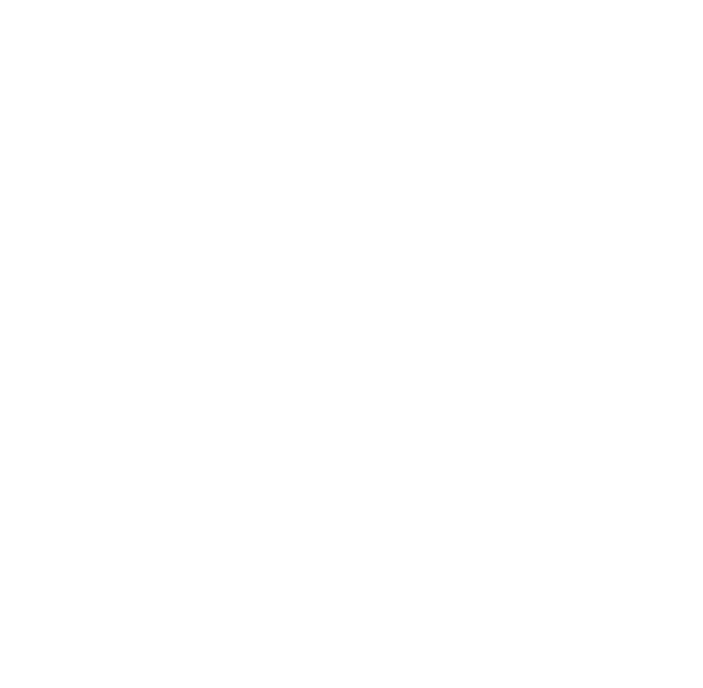
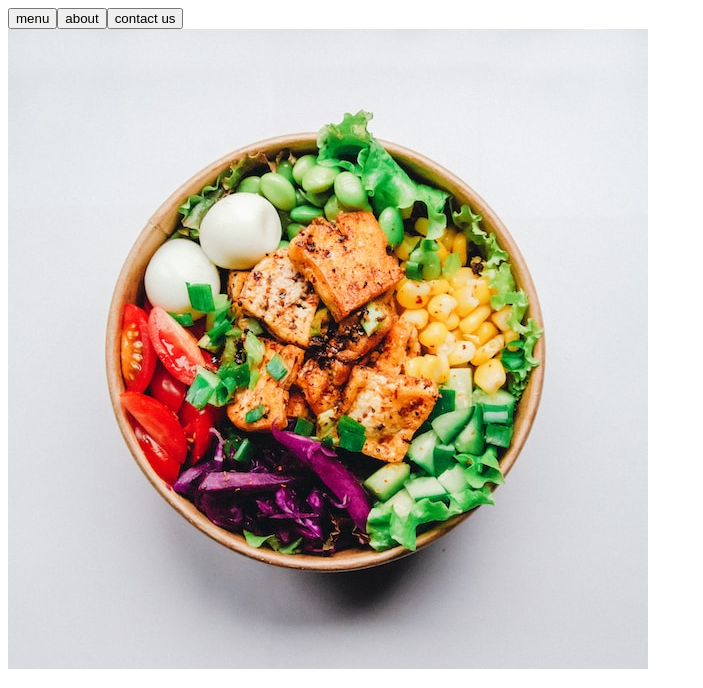
Before and after one commit to HasanZerak/Restaurant_page, a website built with webpack: page dist/index.html in a window 1280 px wide. Shown: the top 688 px of the page, without its empty margins (0-703 px from the left). Built offline with nearby package versions, Linux system fonts and the light colour scheme.

Commit message:
add initial page load file

```diff
--- a/src/index.js
+++ b/src/index.js
@@ -1 +1,4 @@
-console.log(`This message is being called from index.js`);
+// console.log(`This message is being called from index.js`);   // test
+import { initialPageLoad } from "./initial-pageload";
+
+initialPageLoad();
--- /dev/null
+++ b/src/initial-pageload.js
@@ -0,0 +1,55 @@
+export function initialPageLoad() {
+    const contentDiv = document.querySelector("#content");  // <div id = "content"></div>;
+
+    const header = document.createElement("div");   // creating header div.
+    contentDiv.appendChild(header); // append header to #content.
+
+    const headerHeading = document.createElement("h3"); // "" logo to be displayed in the top-left corner
+    headerHeading.textContent = `Cool Logo`; // add text content to headerHeading
+
+    const menu = document.createElement("button");  // nav bar button
+    menu.textContent = `menu`;  // add text content menu
+    header.appendChild(menu); // append menu header
+
+    const about = document.createElement("button"); // nav bar button
+    about.textContent = `about`;    // add text content to about
+    header.appendChild(about);  // append about to header
+
+    const contactUs = document.createElement("button"); // nav bar button
+    contactUs.textContent = `contact us`;   // add text content to contact button
+    header.appendChild(contactUs);  // append contact us to header
+
+    const middleContent = document.createElement("div");    // div for middle content, i.e. the content that is visible to the user.
+    contentDiv.appendChild(middleContent);  // append middleContent div to header
+
+    const mainDisplayContent = document.createElement("div");   // content that will be displayed on the left.
+    middleContent.appendChild(mainDisplayContent); // append the div to middle container
+
+    const foodImage = document.createElement("img");    // create an image.
+    foodImage.src = "../src/assets/food_bowl.jpg";  // fetch the image
+    foodImage.alt = `food image`;   //
+    mainDisplayContent.appendChild(foodImage);  // append image to the sub div
+
+    const mainDisplayContentHeading = document.createElement("h1"); // logo name for the main content
+    mainDisplayContentHeading.textContent = `Cool Logo`;    // add text content
+    mainDisplayContent.appendChild(mainDisplayContentHeading);  // append logo to the sub div
+
+    const mainDisplayContentPara = document.createElement("p"); // create a 'p' element for a catchy tagline
+    mainDisplayContentPara.textContent = `Offers the tastiest food you've ever had!!`;  // the catchy line, in the flesh
+    mainDisplayContent.appendChild(mainDisplayContentPara); // append para to the sub div
+
+    const mainDisplayContentSocial = document.createElement("div");   // content that will be displayed on the right, for social handle buttons.
+    middleContent.appendChild(mainDisplayContentSocial); // append social handles to the middle container
+
+    const fbButton = document.createElement("button"); // create social handle button
+    fbButton.textContent = `FB`;    // add text content to it
+    mainDisplayContentSocial.appendChild(fbButton); // append it to the left pane div container, mainDisplayContentSocial
+
+    const xButton = document.createElement("button"); // create social handle button
+    xButton.textContent = `X`;    // add text content to it
+    mainDisplayContentSocial.appendChild(xButton); // append it to the left pane div container, mainDisplayContentSocial
+
+    const igButton = document.createElement("button"); // create social handle button
+    igButton.textContent = `IG`;    // add text content to it
+    mainDisplayContentSocial.appendChild(igButton); // append it to the left pane div container, mainDisplayContentSocial
+}
```
Also changed, not shown: README.md, dist/index.html, dist/main.js, src/assets/food_bowl.jpg (added).
